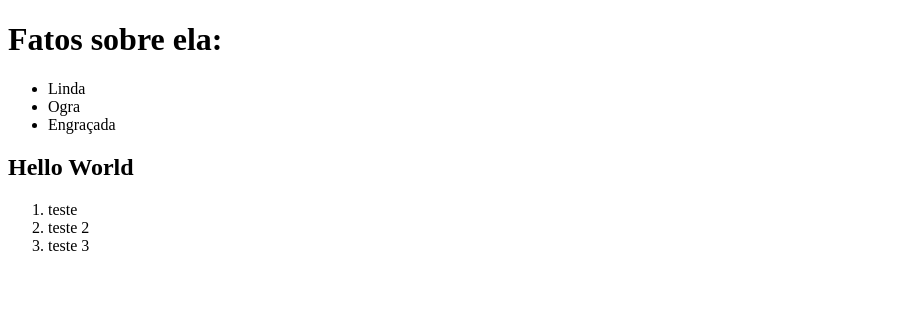
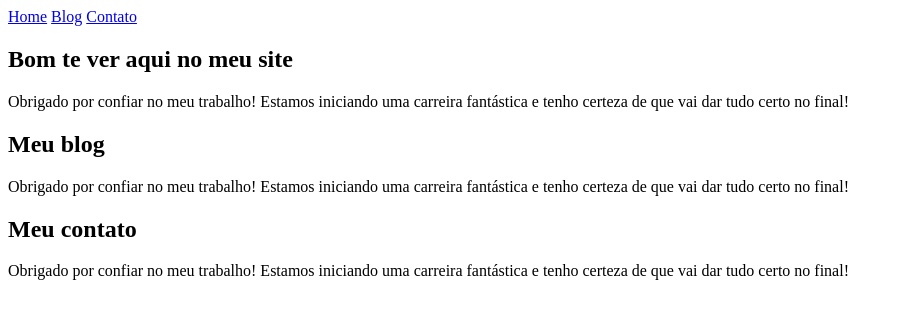
Before and after one commit to oZanella/full-stack-Rocketseat, a plain HTML site: page index.html in a window 1280 px wide. Shown: the whole page, without its empty margins (0-903 px from the left). Drawn offline with Linux system fonts and the light colour scheme.

Commit message:
Verificado sobre section e utilização do <a> com # dentro do html

```diff
--- a/index.html
+++ b/index.html
@@ -1,24 +1,38 @@
 <!DOCTYPE html>
 <html lang="pt-Br">
+
 <head>
   <meta charset="UTF-8">
   <meta name="viewport" content="width=device-width, initial-scale=1.0">
   <title>Projeto Full-Stack</title>
 </head>
+
 <body>
-  <h1>Fatos sobre ela:</h1>
-  <ul>
-    <li>Linda</li>
-    <li>Ogra</li>
-    <li>Engraçada</li>
-  </ul>
 
-  <h2>Hello World</h2>
-  <ol>
-    <li>teste</li>
-    <li>teste 2</li>
-    <li>teste 3</li>
-  </ol>
+  <nav>
+    <a href="#home">Home</a>
+    <a href="#blog">Blog</a>
+    <a href="#contato">Contato</a>
+  </nav>
+
+  <main>
+    <section id="home">
+      <h1>Bom te ver aqui no meu site </h1>
+      <p>Obrigado por confiar no meu trabalho! Estamos iniciando uma carreira fantástica e tenho certeza de que vai dar
+        tudo certo no final!</p>
+    </section>
+    <section id="blog">
+      <h2>Meu blog</h2>
+      <p>Obrigado por confiar no meu trabalho! Estamos iniciando uma carreira fantástica e tenho certeza de que vai dar
+        tudo certo no final!</p>
+    </section>
+    <section id="contato">
+      <h2>Meu contato</h2>
+      <p>Obrigado por confiar no meu trabalho! Estamos iniciando uma carreira fantástica e tenho certeza de que vai dar
+        tudo certo no final!</p>
+    </section>
+  </main>
 
 </body>
+
 </html>
```
